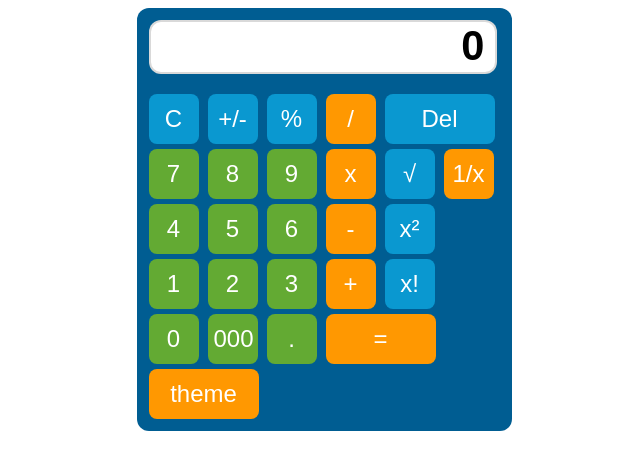
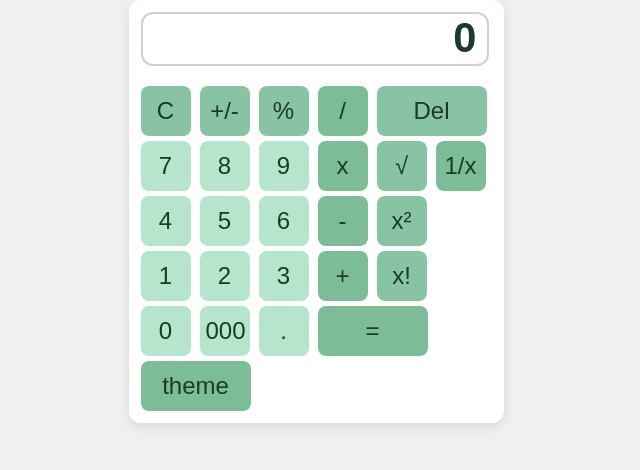
Before and after one commit to avekefir/filatov-psp, a plain HTML site: page software.html in a window 1280 px wide. Shown: the whole page, without its empty margins (324-964 px from the left). Drawn offline with Linux system fonts and the light colour scheme.

Commit message:
[yaRework] lab1

```diff
--- a/software.css
+++ b/software.css
@@ -1,4 +1,3 @@
-
 .my-btn {
   margin-right: 5px;
   margin-top: 5px;
@@ -6,75 +5,87 @@
   height: 50px;
   border-radius: 8px;
   border: none;
-  background: #63aa33;
-  color: white;
+  background: #a8e0c0;
+  color: #1a3a2a;
   font-size: 1.5rem;
   font-weight: 500;
   font-family: Arial, Helvetica, sans-serif;
   cursor: pointer;
-
   user-select: none;
 }
 
 .my-btn:hover {
-  background: rgb(83, 145, 44);
+  background: #90d0ae;
 }
 
-.my-btn.primary:hover{
-    background: #da8b14;
+.my-btn.primary:hover {
+  background: #7bc49b;
 }
 
-.my-btn.secondary:hover{
-    background-color: #2e9dc9;
+.my-btn.secondary:hover {
+  background: #85c8a3;
 }
 
 .my-btn:active {
-  filter: brightness(130%);
+  filter: brightness(92%);
 }
 
+/* Кнопки операций (более насыщенный и тёмный оттенок) */
 .my-btn.primary {
-  background: #ff9801;
+  background: #7cbd97;
 }
 
 .my-btn.secondary {
-  background: #0A98D0;
+  background: #88c4a3;
+}
+
+/* Кнопки цифр (светлее, чем операции) */
+.my-btn:not(.primary):not(.secondary) {
+  background: #b5e6cd;
+}
+
+.my-btn:not(.primary):not(.secondary):hover {
+  background: #a5dcbf;
 }
 
 .my-btn.execute {
   width: 110px;
-  border-radius: 8px;
 }
 
 .result {
   border-radius: 12px;
-  border: #a1a1a1 solid 2px;
-  border-color: rgba(161,161,161,0.4);
+  border: #c0c0c0 solid 2px;
+  border-color: rgba(140, 140, 140, 0.4);
   width: 334px;
   height: 50px;
   margin-bottom: 15px;
   padding-right: 10px;
-  background: #fff;
+  background: #ffffff;
   text-align: right;
-  color: #000;
+  color: #1a3a2a;
   font-size: 2.6rem;
   font-weight: bold;
   font-family: Arial, Helvetica, sans-serif;
 }
 
-#btn_op_backspace{
-    font-size: 24px;
-    width: 110px;
+#btn_op_backspace {
+  font-size: 24px;
+  width: 110px;
 }
 
-body{
+body {
   width: 100%;
   height: 100%;
+  margin: 0;
   display: flex;
   justify-content: center;
   align-items: center;
+  background: #f0f0f0;
 }
-.background{
-  background-color: rgb(0, 93, 146);
+
+.background {
+  background-color: #ffffff;
   padding: 12px;
   border-radius: 12px;
+  box-shadow: 0 4px 12px rgba(0, 0, 0, 0.1);
 }
```
